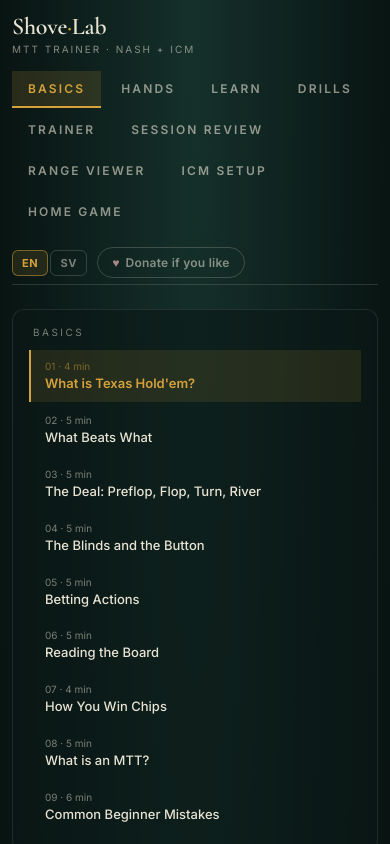
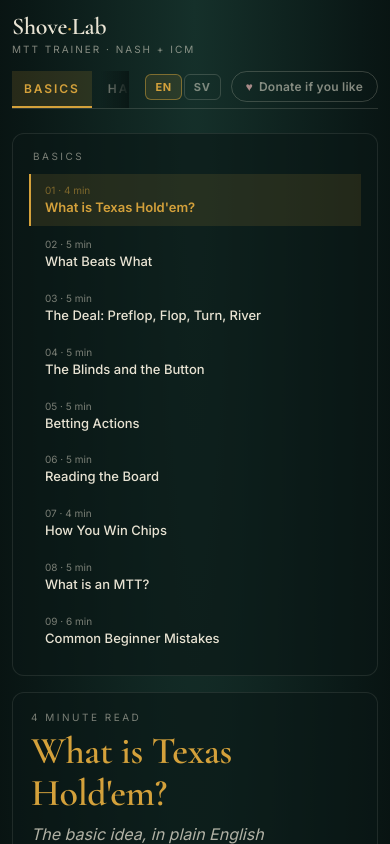
Before and after one commit to fiction3/Shove-Lab, a React (Vite) app: page / in a window 390 px wide. Shown: the top 844 px of the page. Built offline with nearby package versions, Linux system fonts and the light colour scheme.

Commit message:
Mobile tab bar: keep full Home Game label to avoid home-button confusion

```diff
--- a/src/components/PushFoldTrainer.jsx
+++ b/src/components/PushFoldTrainer.jsx
@@ -1,4 +1,4 @@
-import { useState, useMemo } from "react";
+import { useState, useMemo, useRef, useEffect } from "react";
 
 import { TABLE_CONFIGS, POSITION_LABELS } from "../data/tableConfigs.js";
 import { ICM_STAGES } from "../data/icmStages.js";
@@ -125,35 +125,70 @@ function ModeTabs({ mode, onChange }) {
 
 function ViewTabs({ view, onChange }) {
   const { t } = useT();
-  return (
-    <div style={{ display: "flex", gap: 4, flexWrap: "wrap" }}>
-      {[
-        { value: "basics", label: t("tab.basics") },
-        { value: "hands", label: t("tab.hands") },
-        { value: "learn", label: t("tab.learn") },
-        { value: "drills", label: t("tab.drills") },
-        { value: "trainer", label: t("tab.trainer") },
-        { value: "review", label: t("tab.review") },
-        { value: "ranges", label: t("tab.ranges") },
-        { value: "icm", label: t("tab.icm") },
-        { value: "homegame", label: t("tab.homegame") },
-      ].map(tab => {
+  const isMobile = useMediaQuery(768);
+  const scrollRef = useRef(null);
+  const activeRef = useRef(null);
+
+  const tabs = [
+    { value: "basics", label: t("tab.basics") },
+    { value: "hands", label: t("tab.hands") },
+    { value: "learn", label: t("tab.learn") },
+    { value: "drills", label: t("tab.drills") },
+    { value: "trainer", label: t("tab.trainer") },
+    { value: "review", label: t("tab.review"), short: t("tab.short.review") },
+    { value: "ranges", label: t("tab.ranges"), short: t("tab.short.ranges") },
+    { value: "icm", label: t("tab.icm"), short: t("tab.short.icm") },
+    { value: "homegame", label: t("tab.homegame"), short: t("tab.short.homegame") },
+  ];
+
+  // On mobile, keep the active tab scrolled into view when it changes.
+  useEffect(() => {
+    if (isMobile && activeRef.current) {
+      activeRef.current.scrollIntoView({ behavior: "smooth", inline: "center", block: "nearest" });
+    }
+  }, [view, isMobile]);
+
+  const row = (
+    <div ref={scrollRef} className="no-scrollbar" style={{
+      display: "flex", gap: 4,
+      flexWrap: isMobile ? "nowrap" : "wrap",
+      overflowX: isMobile ? "auto" : "visible",
+      WebkitOverflowScrolling: "touch",
+      scrollbarWidth: "none",          // Firefox: hide scrollbar
+      msOverflowStyle: "none",
+    }}>
+      {tabs.map(tab => {
         const active = view === tab.value;
         return (
-          <button key={tab.value} onClick={() => onChange(tab.value)}
+          <button key={tab.value} ref={active ? activeRef : null} onClick={() => onChange(tab.value)}
             style={{
               background: active ? "rgba(212,161,59,0.15)" : "transparent",
               color: active ? "#d4a13b" : "rgba(232,227,211,0.6)",
               border: "none",
               borderBottom: "2px solid " + (active ? "#d4a13b" : "transparent"),
-              padding: "10px 16px", cursor: "pointer",
-              fontSize: 12, letterSpacing: "0.18em",
+              padding: isMobile ? "10px 12px" : "10px 16px", cursor: "pointer",
+              fontSize: 12, letterSpacing: "0.16em",
               textTransform: "uppercase", fontWeight: 600,
+              whiteSpace: "nowrap", flex: "0 0 auto",
             }}>
-            {tab.label}
+            {isMobile && tab.short ? tab.short : tab.label}
           </button>
         );
       })}
+    </div>
+  );
+
+  // Desktop: just the wrapping row. Mobile: wrap in a relative container with a
+  // right-edge fade hinting there's more to scroll.
+  if (!isMobile) return row;
+  return (
+    <div style={{ position: "relative", flex: 1, minWidth: 0 }}>
+      {row}
+      <div aria-hidden="true" style={{
+        position: "absolute", top: 0, right: 0, bottom: 0, width: 28,
+        pointerEvents: "none",
+        background: "linear-gradient(to right, rgba(10,24,22,0), #0a1816)",
+      }}/>
     </div>
   );
 }
--- a/src/data/i18n/strings.js
+++ b/src/data/i18n/strings.js
@@ -20,6 +20,10 @@ export const STRINGS = {
     "tab.review": "Session Review",
     "tab.ranges": "Range Viewer",
     "tab.icm": "ICM Setup",
+    "tab.short.review": "Review",
+    "tab.short.ranges": "Ranges",
+    "tab.short.icm": "ICM",
+    "tab.short.homegame": "Home Game",
 
     // Learn / Basics shared chrome
     "learn.lessons": "Lessons",
@@ -134,6 +138,10 @@ export const STRINGS = {
     "tab.review": "Sessionsöversikt",
     "tab.ranges": "Range-visare",
     "tab.icm": "ICM-inställning",
+    "tab.short.review": "Översikt",
+    "tab.short.ranges": "Ranges",
+    "tab.short.icm": "ICM",
+    "tab.short.homegame": "Hemmaspel",
 
     // Learn / Basics shared chrome
     "learn.lessons": "Lektioner",
--- a/src/index.css
+++ b/src/index.css
@@ -21,3 +21,10 @@ button {
 input {
   font-family: inherit;
 }
+
+/* Hide the horizontal scrollbar on the mobile tab strip while keeping it
+   scrollable. Firefox/old-Edge are handled via inline styles; WebKit
+   (Safari/Chrome, incl. iOS) needs this rule. */
+.no-scrollbar::-webkit-scrollbar {
+  display: none;
+}
```
